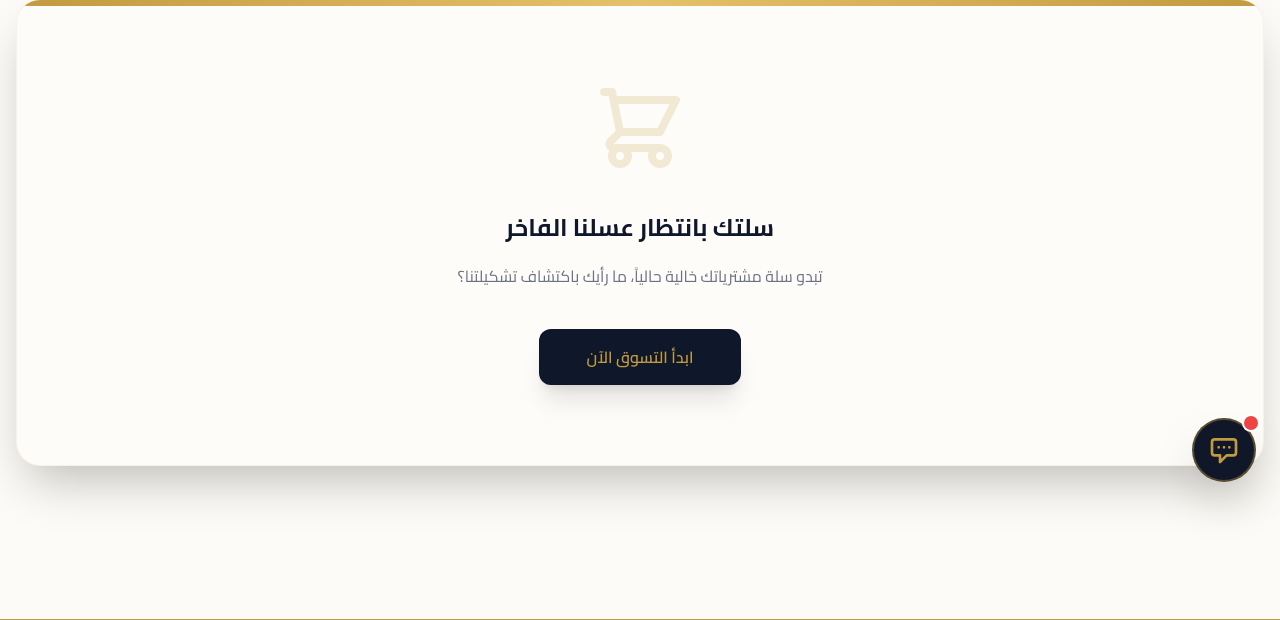
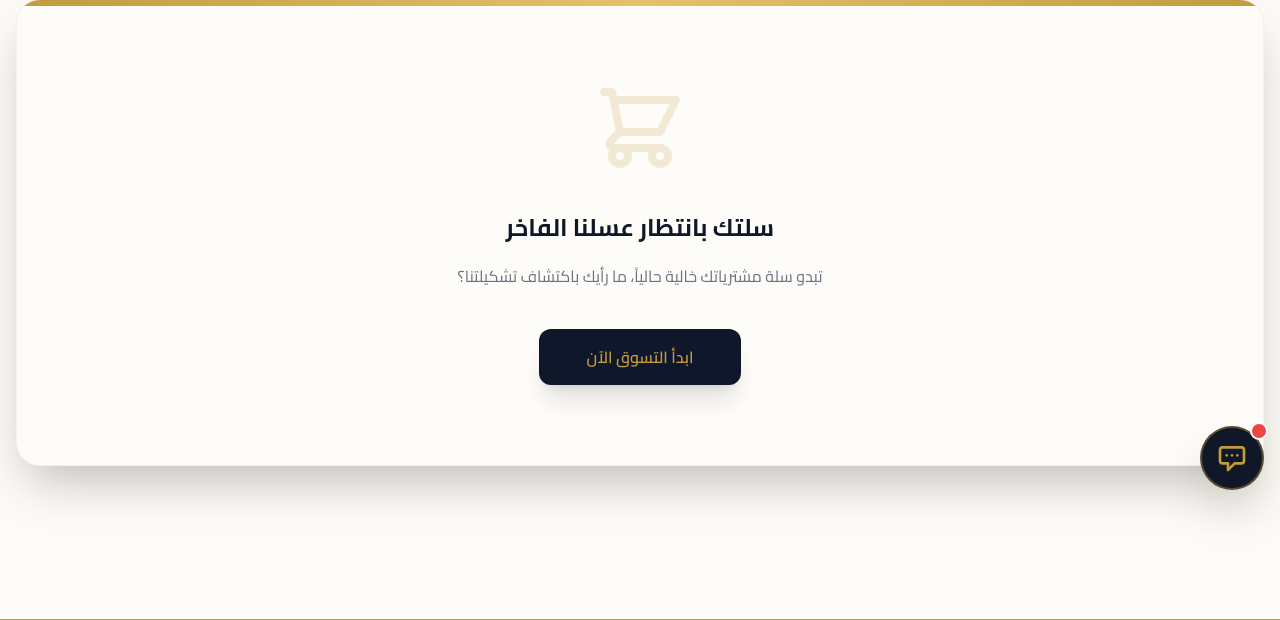
Before and after one commit to alghzwanik9/honey-store, a Laravel app: page /cart in a window 1280 px wide. Shown: the part 294-914 px from the top of the page. Run offline with Laravel 12, Linux system fonts and the light colour scheme; data that the repository does not hold is empty; style sheets or scripts are compiled from the project's sources; some libraries are stand-ins or nearby versions.

Commit message:
Fix chatbot UI expanding off screen

```diff
--- a/resources/views/components/chat-widget.blade.php
+++ b/resources/views/components/chat-widget.blade.php
@@ -1,5 +1,5 @@
 <div x-data="chatWidget"
-     class="fixed bottom-6 right-6 z-50 font-cairo"
+     class="fixed bottom-4 right-4 z-50 flex flex-col items-end font-cairo"
      style="direction: rtl;"
      x-cloak>
 
@@ -11,7 +11,7 @@
          x-transition:leave="transition ease-in duration-200"
          x-transition:leave-start="opacity-100 translate-y-0 scale-100"
          x-transition:leave-end="opacity-0 translate-y-10 scale-95"
-         class="bg-white w-80 md:w-96 rounded-2xl shadow-2xl overflow-hidden flex flex-col border border-brand-gold/20 mb-4">
+         class="bg-white w-80 md:w-96 h-[550px] max-h-[85vh] rounded-2xl shadow-2xl overflow-hidden flex flex-col border border-brand-gold/20 mb-4">
 
         <!-- Header -->
         <div class="bg-brand-navy border-b border-brand-gold/20 p-4 flex justify-between items-center shadow-lg relative overflow-hidden">
@@ -39,7 +39,7 @@
         </div>
 
         <!-- Messages Area -->
-        <div x-ref="scrollContainer" class="flex-1 bg-gray-50/50 p-4 h-80 overflow-y-auto space-y-4">
+        <div x-ref="scrollContainer" class="flex-1 bg-gray-50/50 p-4 overflow-y-auto space-y-4">
             <template x-for="msg in messages" :key="msg.id">
                 <div :class="{'flex justify-start': msg.sender === 'bot', 'flex justify-end': msg.sender === 'user'}">
                     <div :class="{
```
